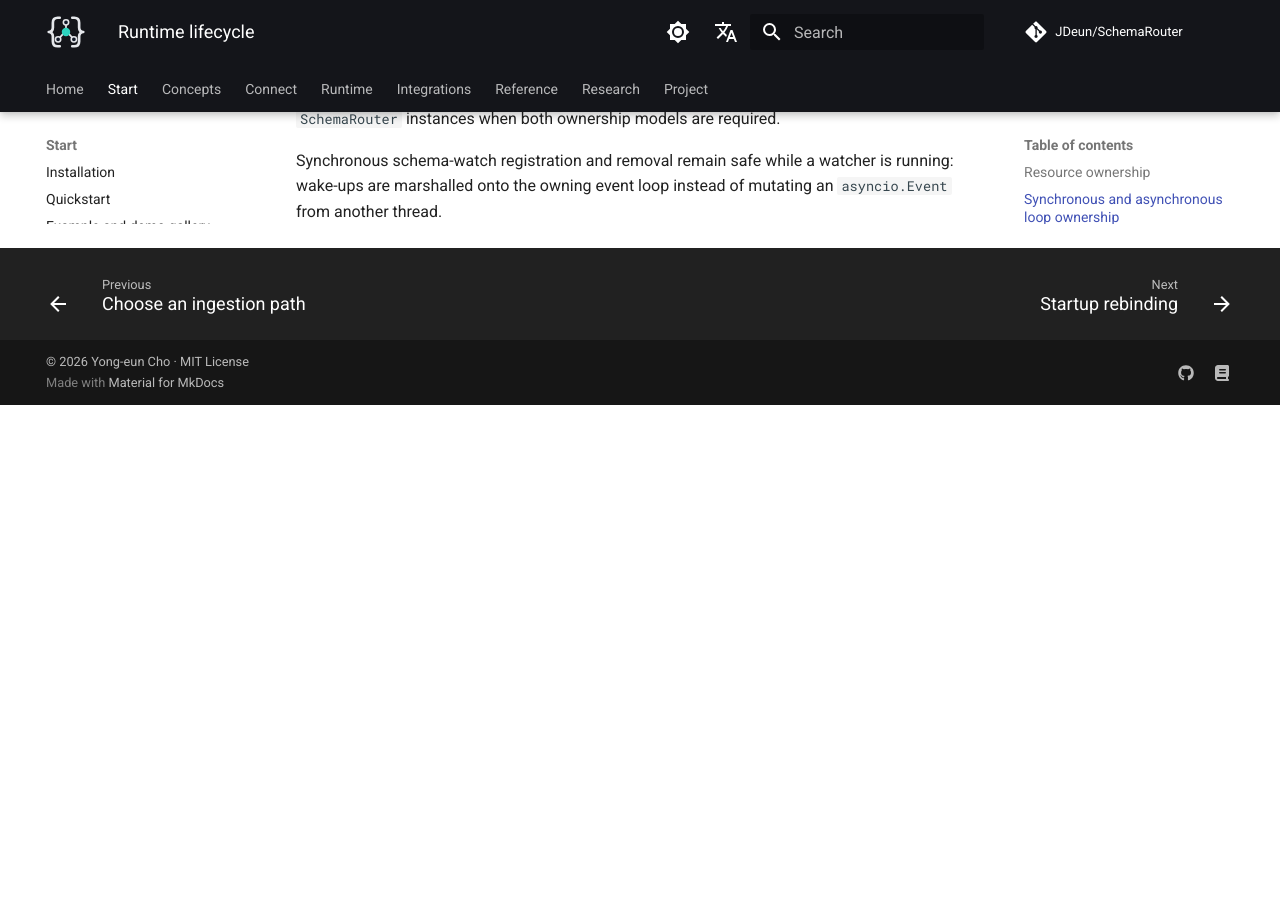
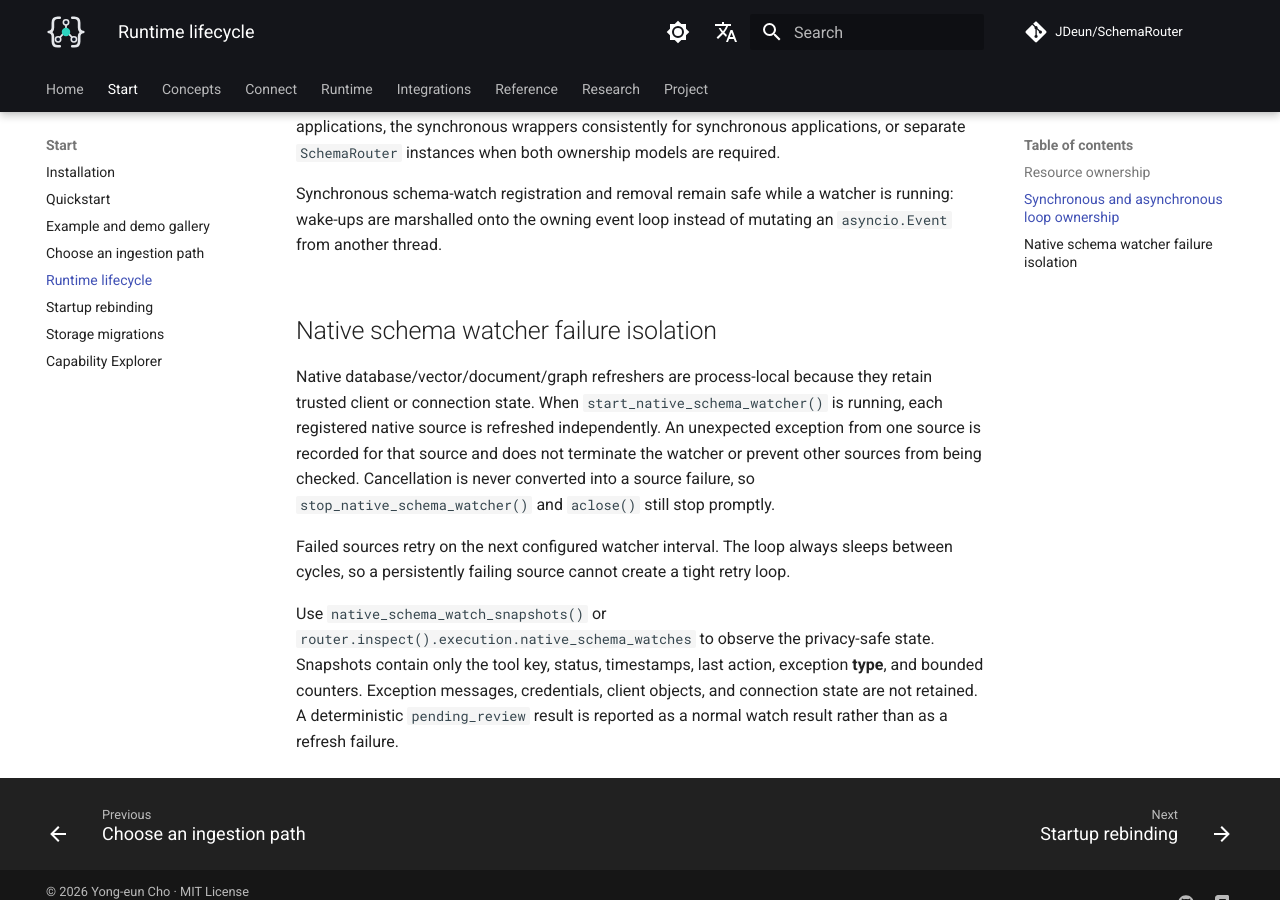
Before and after one commit to JDeun/SchemaRouter, an MkDocs documentation site: the page built from docs/getting-started/runtime-lifecycle.md, in a window 1280 px wide and 900 px high, scrolled down 1379 px. Built offline with MkDocs 1.6.1 and Material for MkDocs 9.7.7, drawn with Linux system fonts in a browser that asks for light colours; comment, search, counter and statistics services are not loaded; before the commit the page ends 1784 px from its top, so only the background shows below that; some of the changed text lies outside the part shown.

Commit message:
docs(runtime): document native watcher resilience

````diff
--- a/docs/getting-started/runtime-lifecycle.md
+++ b/docs/getting-started/runtime-lifecycle.md
@@ -12,8 +12,8 @@ async with SchemaRouter() as router:
     # use the router
 ```
 
-Leaving the context calls `await router.aclose()`. Shutdown is idempotent and attempts to stop both
-background managers even if one shutdown path reports an error.
+Leaving the context calls `await router.aclose()`. Shutdown is idempotent and attempts to stop all
+router-owned background tasks even if one shutdown path reports an error.
 
 ## Resource ownership
 
@@ -21,6 +21,7 @@ background managers even if one shutdown path reports an error.
 
 - the `AccessHealthMonitor` background task;
 - the `SchemaWatchManager` background task;
+- the process-local native schema watcher started by `start_native_schema_watcher()`;
 - the bounded synchronous offload worker pool used by explicitly offloaded invokers and sync health probes.
 
 It deliberately does **not** close caller-owned resources, including:
@@ -52,3 +53,22 @@ ownership models are required.
 
 Synchronous schema-watch registration and removal remain safe while a watcher is running: wake-ups
 are marshalled onto the owning event loop instead of mutating an `asyncio.Event` from another thread.
+
+
+## Native schema watcher failure isolation
+
+Native database/vector/document/graph refreshers are process-local because they retain trusted
+client or connection state. When `start_native_schema_watcher()` is running, each registered native
+source is refreshed independently. An unexpected exception from one source is recorded for that
+source and does not terminate the watcher or prevent other sources from being checked. Cancellation
+is never converted into a source failure, so `stop_native_schema_watcher()` and `aclose()` still
+stop promptly.
+
+Failed sources retry on the next configured watcher interval. The loop always sleeps between cycles,
+so a persistently failing source cannot create a tight retry loop.
+
+Use `native_schema_watch_snapshots()` or `router.inspect().execution.native_schema_watches` to
+observe the privacy-safe state. Snapshots contain only the tool key, status, timestamps, last action,
+exception **type**, and bounded counters. Exception messages, credentials, client objects, and
+connection state are not retained. A deterministic `pending_review` result is reported as a normal
+watch result rather than as a refresh failure.
````
